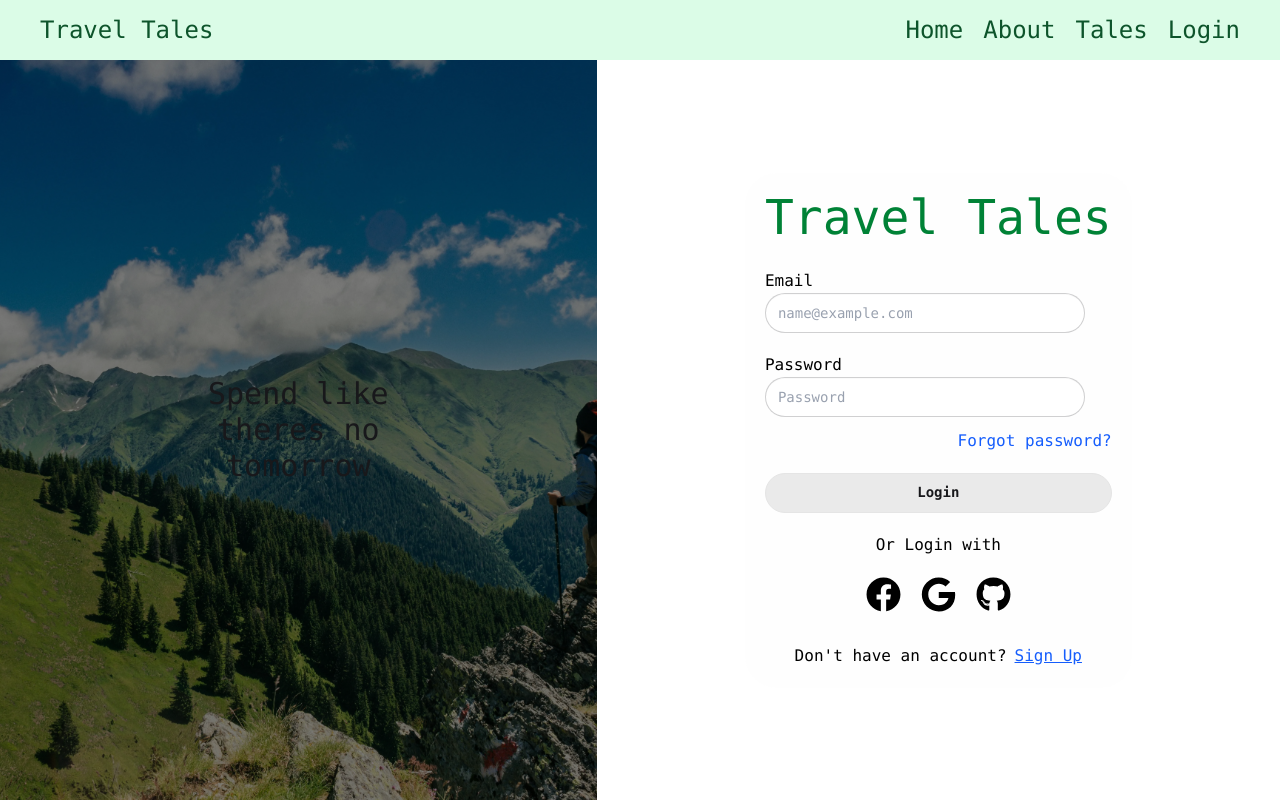
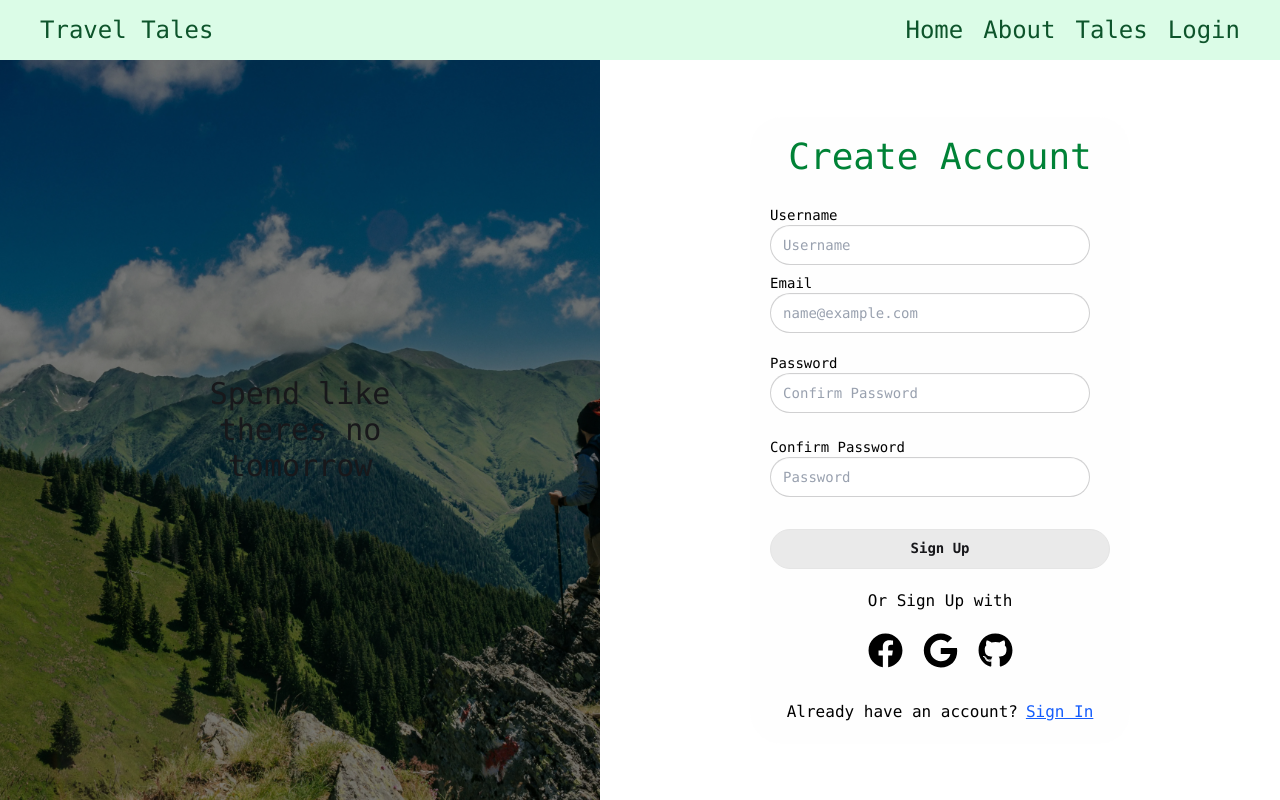
Before and after one commit to SamuelAlac/Travel-Tales, a React (Vite) app: page /Register in a window 1280 px wide. Built offline with nearby package versions, Linux system fonts and the light colour scheme.

Commit message:
add: registration

```diff
--- a/src/pages/Auth/Login/components/LoginForm.tsx
+++ b/src/pages/Auth/Login/components/LoginForm.tsx
@@ -6,7 +6,7 @@ import { Link } from "react-router-dom";
 export const LoginForm = () => {
   return (
     <form action="" className="min-h-120 p-5 md:rounded-4xl flex flex-col justify-center bg-neutral-50/30">
-        <legend className="text-green-700 text-5xl text-center mb-7">Travel Tales</legend>
+        <legend className="text-green-700 text-4xl text-center mb-7">Welcome Back</legend>
             <label className="text-black mb-2">Email
             <input className="input text-neutral-50 rounded-4xl" type="email" required placeholder="name@example.com"
             title="Email should like like name@example.com" />
@@ -14,11 +14,11 @@ export const LoginForm = () => {
 
             <label className="text-black my-3">Password
             <input type="password" className="input text-neutral-50 rounded-4xl" required placeholder="Password"
-            title="Must be more than 8 characters, including number, lowercase letter, uppercase letter" />
+            title="Password Must be more than 8 characters, including number, lowercase letter, uppercase letter" />
             </label>
         <Link to='/' className="text-blue-600 text-end mb-5 hover:underline">Forgot password?</Link>
-        <button className="btn btn-soft rounded-4xl mb-5">Login</button>
-        <p className="text-black text-center mb-5">Or Login with</p>
+        <button className="btn btn-soft rounded-4xl mb-5">Sign In</button>
+        <p className="text-black text-center mb-5">Or Sign In with</p>
         <div className="text-black flex justify-center gap-5 mb-2 md:mb-8">
             <FaFacebook size={35} role="button"/>
             <FaGoogle size={35} role="button"/>
--- a/src/pages/Auth/Register/components/RegisterForm.tsx
+++ b/src/pages/Auth/Register/components/RegisterForm.tsx
@@ -6,27 +6,37 @@ import { Link } from "react-router-dom";
 export const RegisterForm = () => {
   return (
     <form action="" className="min-h-120 p-5 md:rounded-4xl flex flex-col justify-center bg-neutral-50/30">
-        <legend className="text-green-700 text-5xl text-center mb-7">Travel Tales</legend>
-            <label className="text-black mb-2">Email
+        <legend className="text-green-700 text-4xl text-center mb-7">Create Account</legend>
+
+            <label className="text-black mb-2 text-sm">Username
+            <input type="text" className="input text-neutral-50 rounded-4xl" required placeholder="Username"
+            title="Username should only have letters and numbers" />
+            </label>
+
+            <label className="text-black mb-2 text-sm">Email
             <input className="input text-neutral-50 rounded-4xl" type="email" required placeholder="name@example.com"
             title="Email should like like name@example.com" />
             </label>
 
-            <label className="text-black my-3">Password
+            <label className="text-black my-3 text-sm">Password
+            <input type="password" className="input text-neutral-50 rounded-4xl" required placeholder="Confirm Password"
+            title="Password Must be more than 8 characters, including number, lowercase letter, uppercase letter" />
+            </label>
+
+            <label className="text-black my-3 text-sm">Confirm Password
             <input type="password" className="input text-neutral-50 rounded-4xl" required placeholder="Password"
-            title="Must be more than 8 characters, including number, lowercase letter, uppercase letter" />
+            title="Password Must be more than 8 characters, including number, lowercase letter, uppercase letter" />
             </label>
-        <Link to='/' className="text-blue-600 text-end mb-5 hover:underline">Forgot password?</Link>
-        <button className="btn btn-soft rounded-4xl mb-5">Login</button>
-        <p className="text-black text-center mb-5">Or Login with</p>
+        <button className="btn btn-soft rounded-4xl my-5">Sign Up</button>
+        <p className="text-black text-center mb-5">Or Sign Up with</p>
         <div className="text-black flex justify-center gap-5 mb-2 md:mb-8">
             <FaFacebook size={35} role="button"/>
             <FaGoogle size={35} role="button"/>
             <FaGithub size={35} role="button"/>
         </div>
 
-        <p className="text-black text-center">Don't have an account?
-            <Link to='/' className="text-blue-600 underline ms-2">Sign Up</Link>
+        <p className="text-black text-center">Already have an account?
+            <Link to='/Login' className="text-blue-600 underline ms-2">Sign In</Link>
         </p>
     </form>
   )
```
